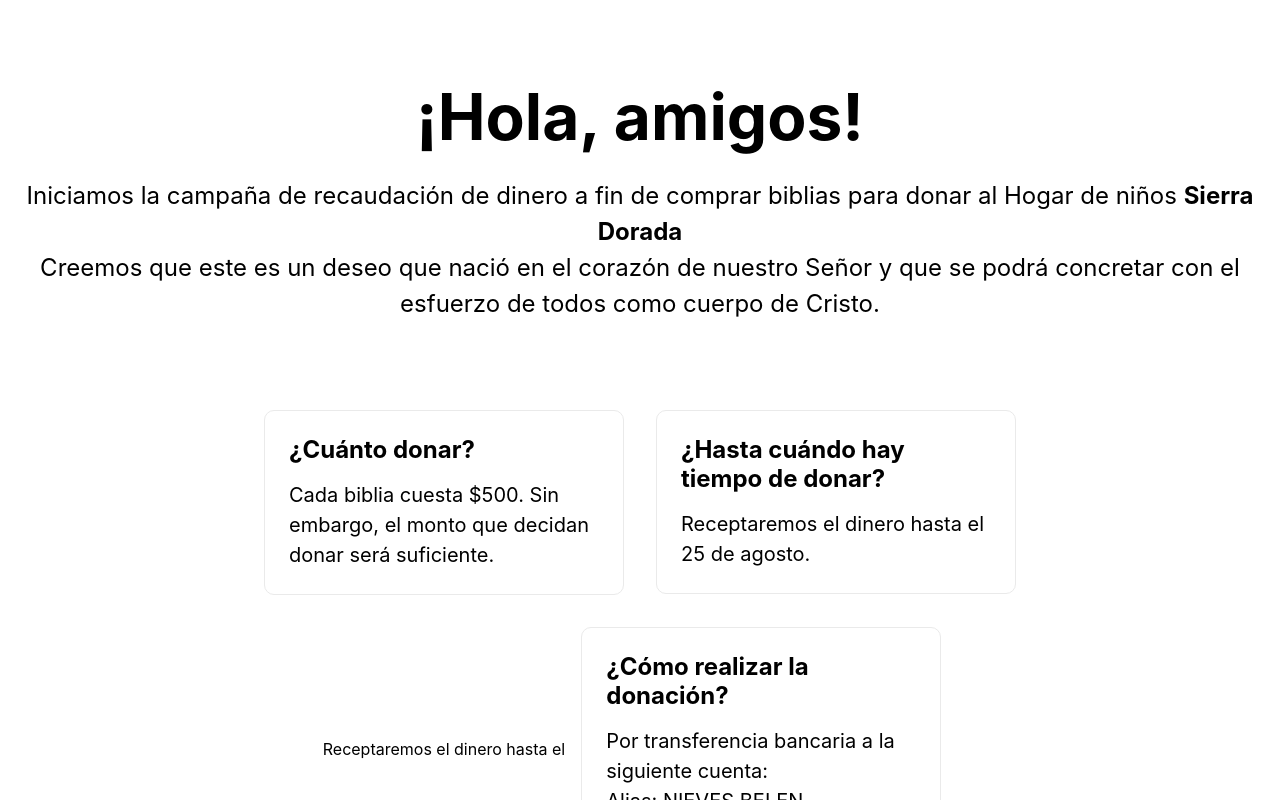
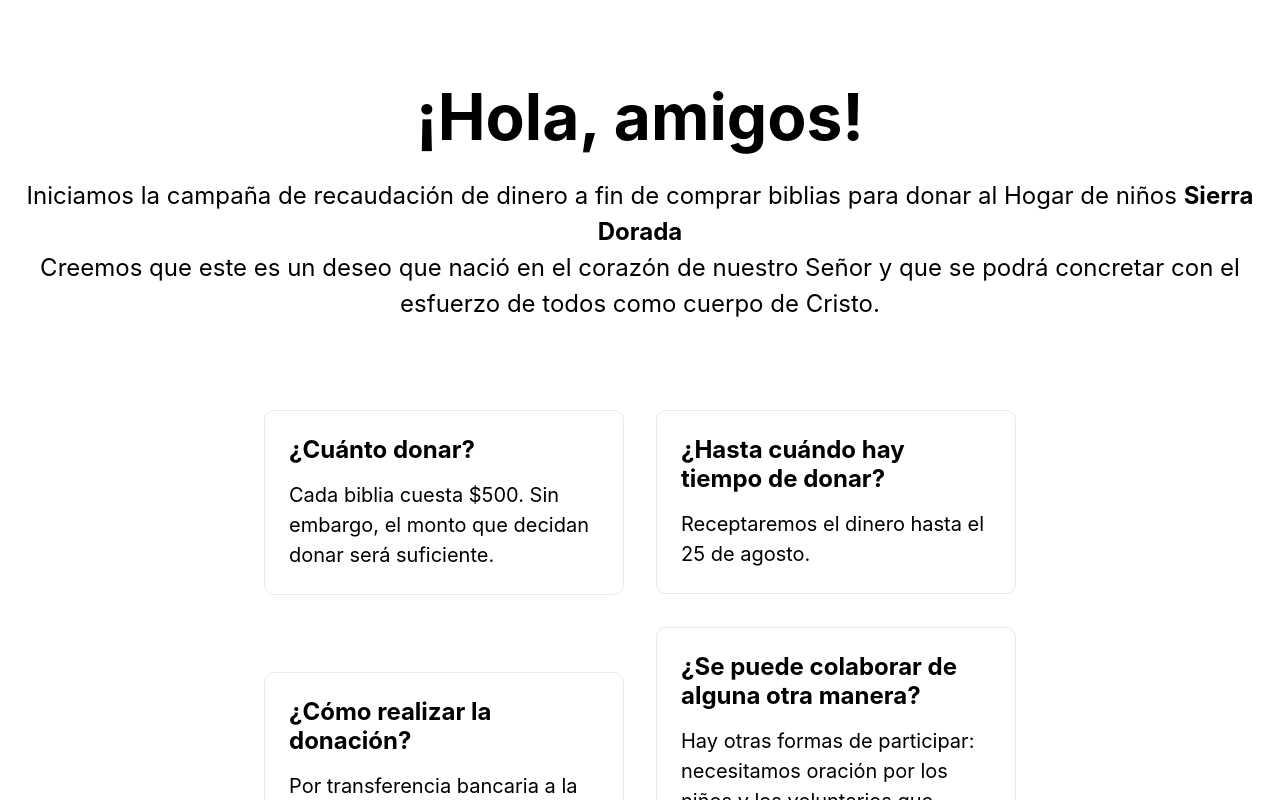
Before and after one commit to lauraheritier/regalaunabiblia, a Next.js app: page / in a window 1280 px wide. Shown: the top 800 px of the page. Built offline with nearby package versions, Linux system fonts and the light colour scheme.

Commit message:
Update index.js

```diff
--- a/pages/index.js
+++ b/pages/index.js
@@ -32,7 +32,6 @@ export default function Home() {
             <h2>¿Hasta cuándo hay tiempo de donar?</h2>
             <p>Receptaremos el dinero hasta el 25 de agosto.</p>
           </p>
-            Receptaremos el dinero hasta el
 
             <p className={styles.card}>
             <h2>¿Cómo realizar la donación?</h2>
```
